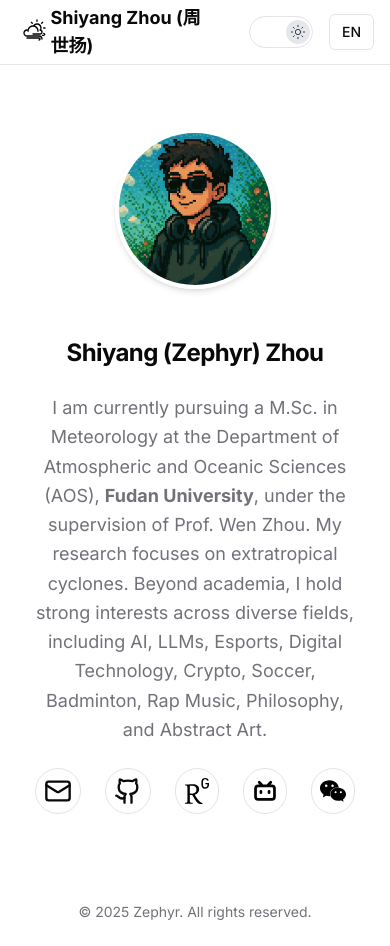
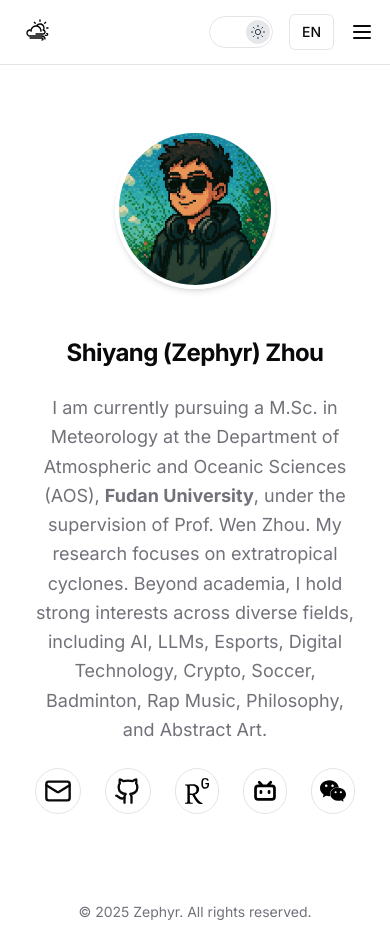
Before and after one commit to zsy1207/zsy1207.github.io, a Next.js app: page / in a window 390 px wide. Built offline with nearby package versions, Linux system fonts and the light colour scheme.

Commit message:
Add responsive mobile navigation menu

```diff
--- a/components/navigation.tsx
+++ b/components/navigation.tsx
@@ -10,6 +10,7 @@ import { LanguageSwitcher } from "@/components/language-switcher"
 import Image from "next/image"
 import { useTheme } from "@/context/theme-context"
 import { useAnimation } from "@/context/animation-context"
+import { Menu, X } from "lucide-react"
 
 interface NavItem {
   title: {
@@ -24,6 +25,11 @@ export function Navigation() {
   const { language } = useLanguage()
   const { theme } = useTheme()
   const { enabled } = useAnimation()
+  const [mobileMenuOpen, setMobileMenuOpen] = useState(false)
+
+  const toggleMobileMenu = () => {
+    setMobileMenuOpen(!mobileMenuOpen)
+  }
 
   const navItems: NavItem[] = [
     { title: { en: "Home", zh: "首页" }, href: "/" },
@@ -41,7 +47,7 @@ export function Navigation() {
       <div className="container max-w-4xl mx-auto flex h-16 items-center justify-between px-4">
         <div className="flex items-center">
           <Link href="/" className={cn(
-            "mr-8 flex items-center gap-0 group",
+            "flex items-center gap-0 group",
             enabled && "transition-all duration-300 ease-out"
           )}>
             <div className={cn(
@@ -60,11 +66,11 @@ export function Navigation() {
               />
             </div>
             <span className={cn(
-              "font-bold text-lg",
+              "font-bold text-lg hidden sm:inline-block",
               enabled && "transition-transform duration-300 ease-out group-hover:translate-x-1"
             )}>Shiyang Zhou (周世扬)</span>
           </Link>
-          <nav className="hidden md:flex items-center space-x-6 text-sm font-medium">
+          <nav className="hidden md:flex items-center space-x-6 text-sm font-medium ml-8">
             {navItems.map((item) => (
               <Link
                 key={item.href}
@@ -88,8 +94,42 @@ export function Navigation() {
         )}>
           <ThemeToggle />
           <LanguageSwitcher />
+          <button
+            onClick={toggleMobileMenu}
+            className="md:hidden focus:outline-none"
+            aria-label={mobileMenuOpen ? "Close Menu" : "Open Menu"}
+          >
+            {mobileMenuOpen ? (
+              <X className="h-6 w-6" />
+            ) : (
+              <Menu className="h-6 w-6" />
+            )}
+          </button>
         </div>
       </div>
+
+      {/* Mobile Menu */}
+      {mobileMenuOpen && (
+        <div className="md:hidden p-4 bg-background border-t">
+          <nav className="flex flex-col space-y-4">
+            {navItems.map((item) => (
+              <Link
+                key={item.href}
+                href={item.href}
+                onClick={() => setMobileMenuOpen(false)}
+                className={cn(
+                  "transition-colors hover:text-foreground/80 py-2 px-2",
+                  pathname === item.href
+                    ? "text-foreground font-bold border-l-4 border-primary pl-2"
+                    : "text-foreground/60"
+                )}
+              >
+                {item.title[language]}
+              </Link>
+            ))}
+          </nav>
+        </div>
+      )}
     </header>
   )
 }
```
